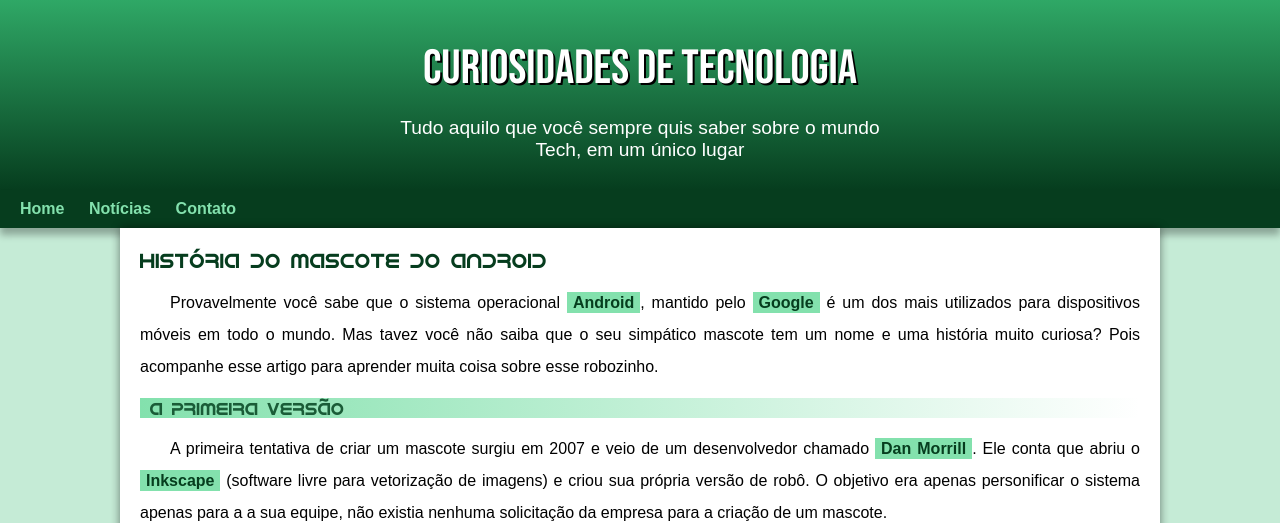
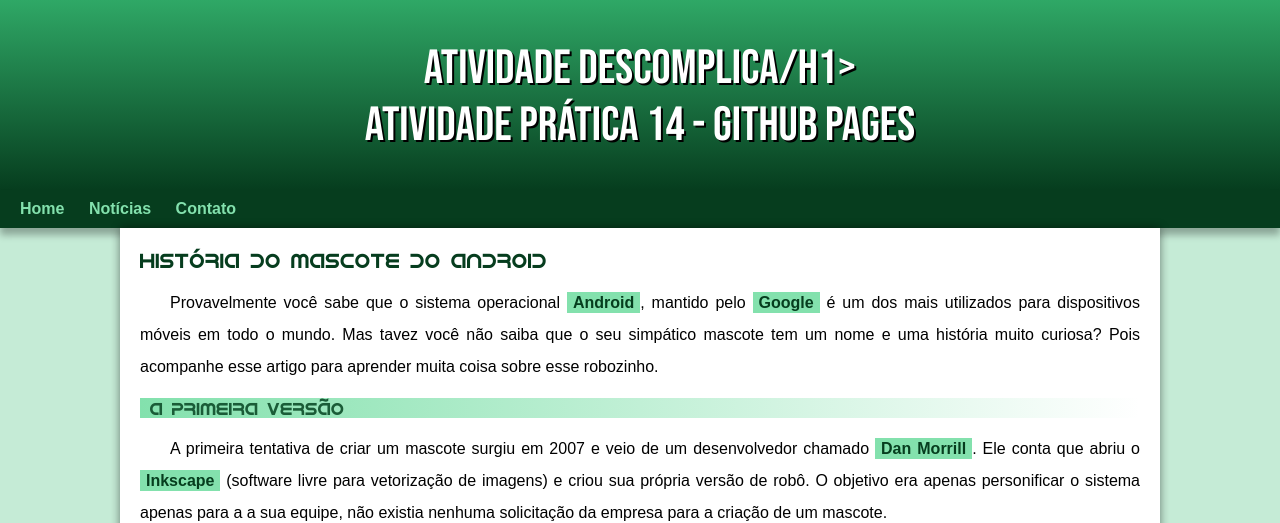
Before and after one commit to LPwes/site-android-guanabara, a plain HTML site: page index.html in a window 1280 px wide. Shown: the top 523 px of the page. Drawn offline with Linux system fonts and the light colour scheme; a web font is replaced by a local one.

Commit message:
Atualizar titulo

```diff
--- a/index.html
+++ b/index.html
@@ -10,8 +10,8 @@
 <body>
 
     <header>
-        <h1>CURIOSIDADES DE TECNOLOGIA</h1>
-        <p>Tudo aquilo que você sempre quis saber sobre o mundo Tech, em um único lugar</p>
+        <h1>ATIVIDADE DESCOMPLICA/h1>
+        <p>Atividade Prática 14 - GitHub Pages</p>
     </header>
 
     <nav class="menu">
```
